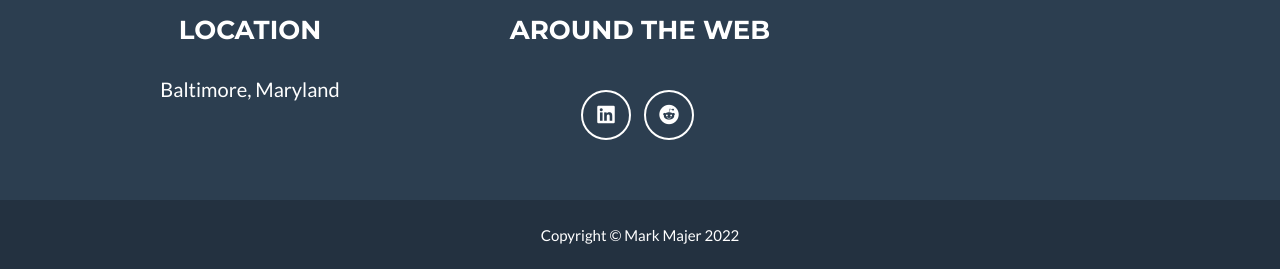
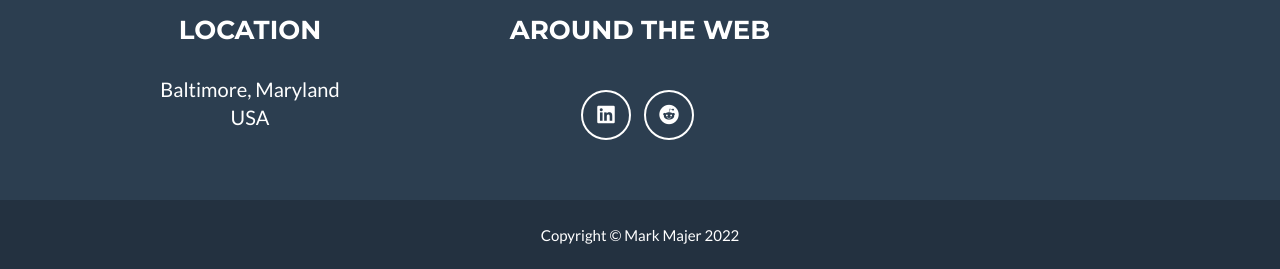
Before and after one commit to MarkMajer/MarkMajer.github.io, a Jekyll site: the page built from _posts/2014-07-18-project-1.markdown, in a window 1280 px wide and 900 px high, scrolled down 2527 px. Shown: the part 628-897 px from the top of the window. Built offline with Jekyll 4.4.1, drawn with Linux system fonts in a browser that asks for light colours.

Commit message:
Update _config.yml

```diff
--- a/_config.yml
+++ b/_config.yml
@@ -53,7 +53,7 @@ social:
 # Postal address (add as many lines as necessary)
 address:
 - line: Baltimore, Maryland
-#- line:
+- line: USA
 
 # Credits content
 #credits: markandmajer@gmail.com 4436080054
```
